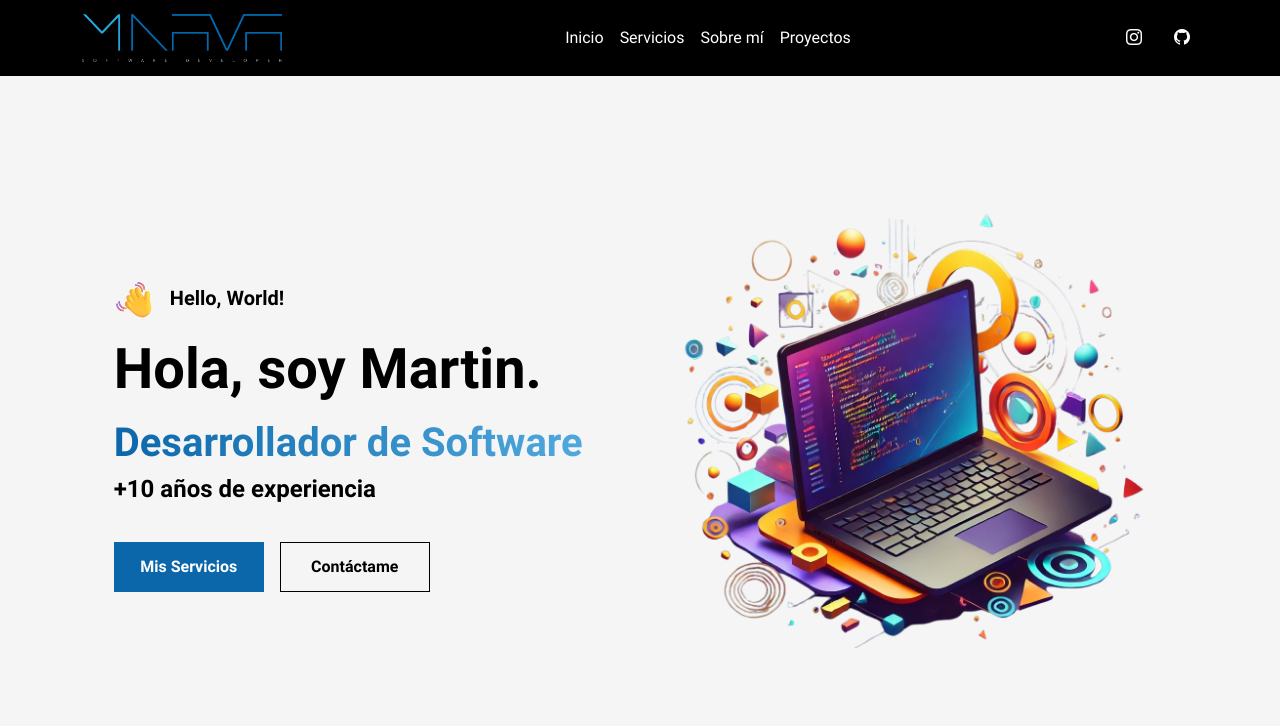
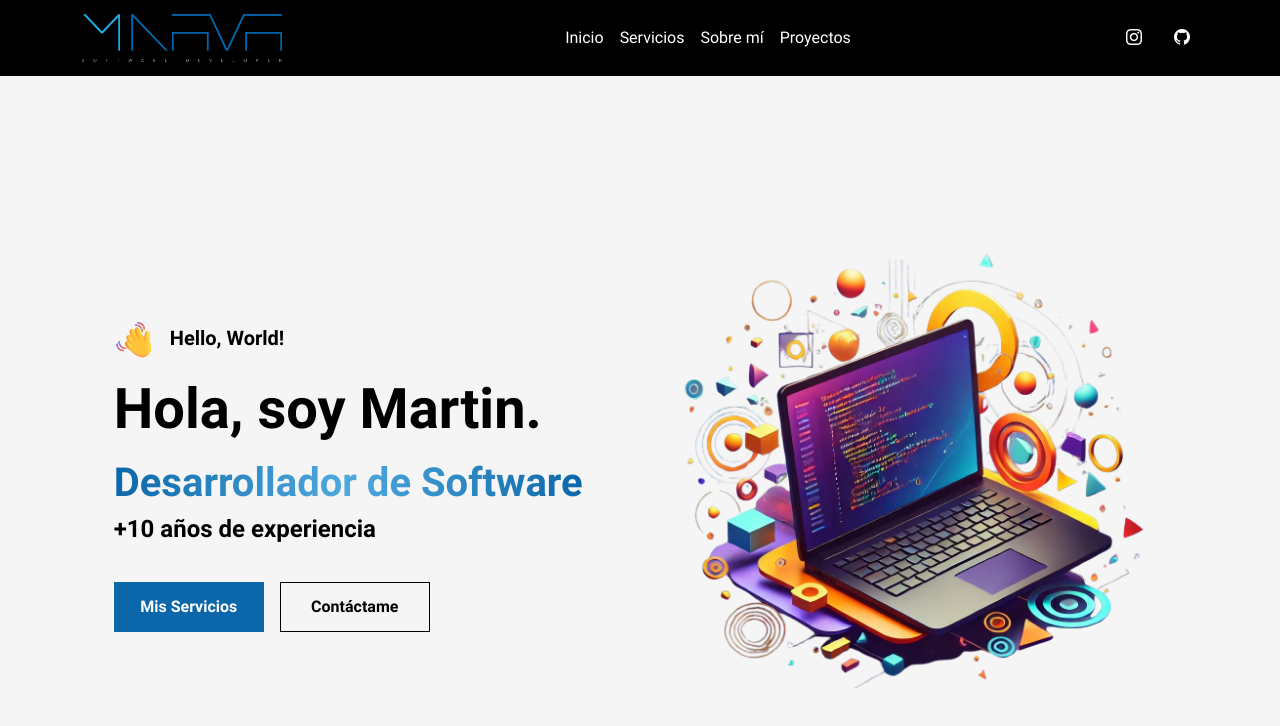
Before and after one commit to mnava1418/namart, a React (Create React App) app: page / in a window 1280 px wide. Shown: the top 726 px of the page. Built offline with nearby package versions, Linux system fonts and the light colour scheme.

Commit message:
UPDATE: app styles

```diff
--- a/src/assets/styles/main.css
+++ b/src/assets/styles/main.css
@@ -9,7 +9,7 @@
 }
 
 .app-full-screen {
-    min-height: calc(100vh - 80px);
+    min-height: calc(100vh - 80px)
 }
 
 .text-gradient {
@@ -53,3 +53,9 @@
         margin-top: 0px
     }
 }
+
+@media (min-width: 1200px) {
+    .app-full-screen {
+        min-height: 800px
+    }
+}
--- a/src/index.css
+++ b/src/index.css
@@ -15,7 +15,7 @@
 :root {
   --primary-color: #0B67AA;
   --secondary-color: #50A9DD;
-  --main-gradient: linear-gradient(to right, #0B67AA, #50A9DD);
+  --main-gradient: linear-gradient(270deg, #0B67AA 0%, #50A9DD 50.91%, #0B67AA 100%);
 }
 
 body {
```
